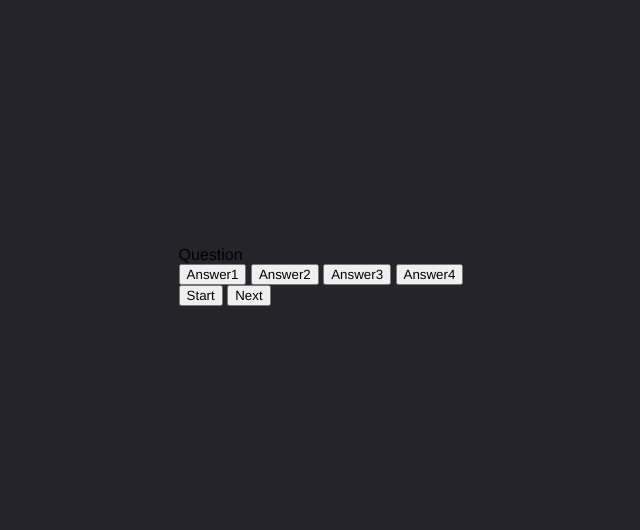
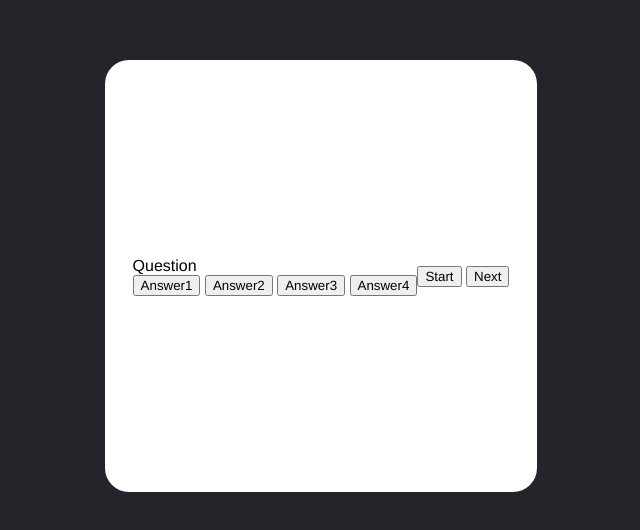
Before and after one commit to kgaolodevs/Quiz_App, a plain HTML site: page index.html in a window 1280 px wide. Shown: the part 124-654 px from the top of the page, without its empty margins (319-959 px from the left). Drawn offline with Linux system fonts and the light colour scheme.

Commit message:
Created main container card

```diff
--- a/style.scss
+++ b/style.scss
@@ -13,7 +13,6 @@
 
 body {
   background-color: var(--hue-neutral);
-
   padding: 0;
   margin: 0;
   display: flex;
@@ -25,4 +24,18 @@ body {
   &.correct {
     background-color: var(--hue-correct);
   }
+
+  &.wrong {
+    background-color: var(--hue-wrong);
+  }
 }
+
+.container {
+  height: 27rem;
+  width: 27rem;
+  background-color: #fff;
+  border-radius: 1.5rem;
+  display: flex;
+  justify-content: center;
+  align-items: center;
+}
```
Also changed, not shown: style.css, 1 other file.
